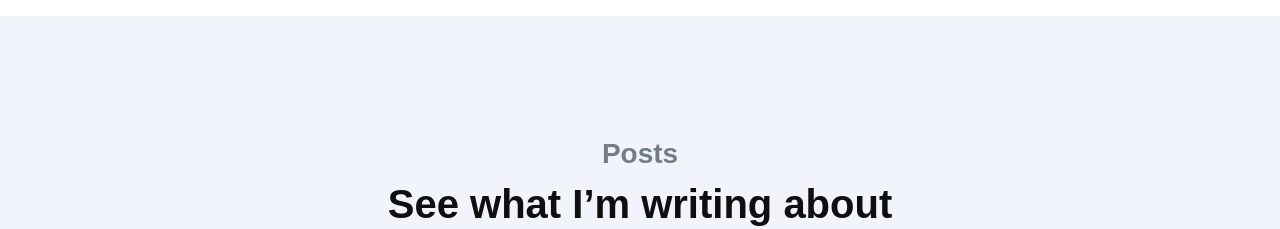
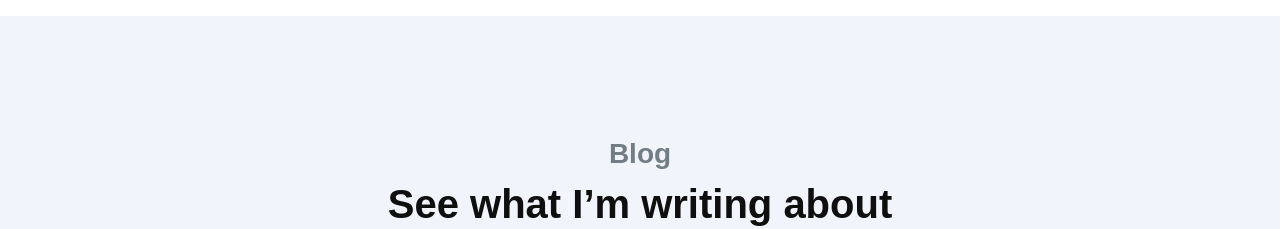
Before and after one commit to victorkernes/victor-kernes-next, a Next.js app: page / in a window 1280 px wide. Shown: the part 2000-2229 px from the top of the page. Built offline with nearby package versions, Linux system fonts and the light colour scheme.

Commit message:
Changing posts to blog

```diff
--- a/pages/index.js
+++ b/pages/index.js
@@ -28,7 +28,7 @@ export default () => (
     <Work />
     <section className={"ArticleSection"}>
       <div className={"Welcome"}>
-        <h4 className={"Subtitle"}>Posts</h4>
+        <h4 className={"Subtitle"}>Blog</h4>
         <h1 className={"Title"}>See what I’m writing about</h1>
       </div>
       <div className={"Articles"}>
```
